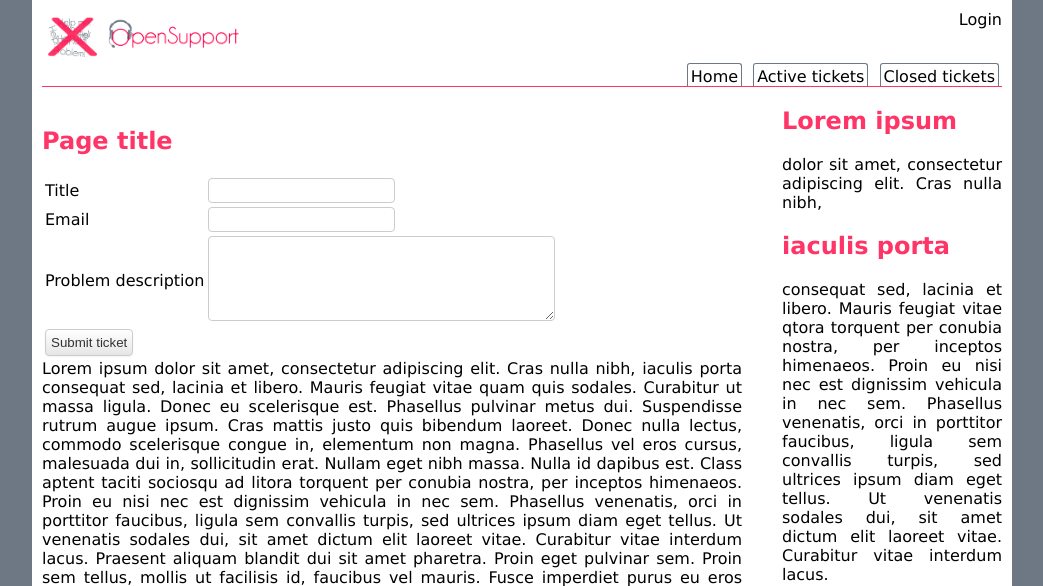
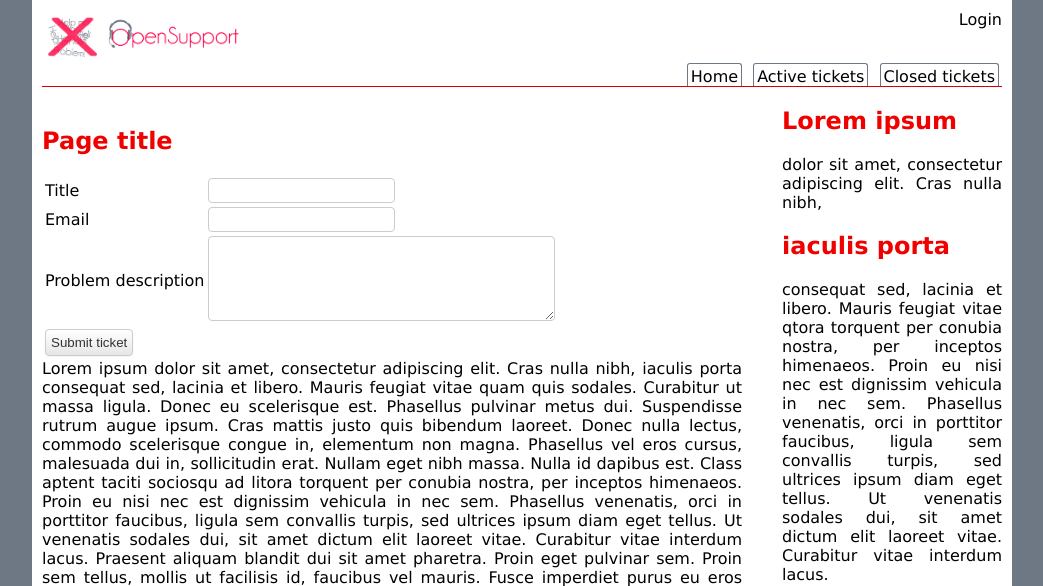
Before and after one commit to albertvision/OpenSupport, a PHP site: page /project/views/bg/design.php in a window 1280 px wide. Shown: the top 586 px of the page, without its empty margins (118-1161 px from the left). Run offline with PHP 8.4, Linux system fonts and the light colour scheme; style sheets or scripts are compiled from the project's sources; some libraries are stand-ins or nearby versions.

Commit message:
Some messing around with the colors.

```diff
--- a/public/css/style.less
+++ b/public/css/style.less
@@ -1,5 +1,5 @@
 @background:#6e7884;
-@special:#ff3467;
+@special:lighten(darkred,20%);
 @link:lighten(@background,25%);
 body{
     background: @background;
@@ -54,7 +54,7 @@ nav {
 #page{
 
     text-align:justify;
-    border-top:1px solid @special;
+    border-top:1px solid darken(@special,5%);
     #leftbar{
         margin-right:40px;
         width:700px;
```
